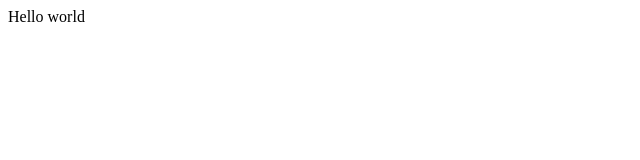
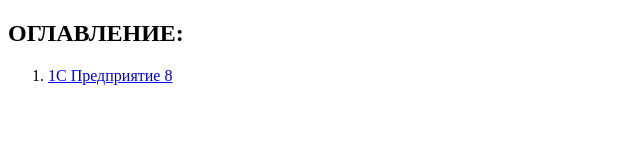
Before and after one commit to morihaos/morihaos-Replit-to-GitHub-Test-Repo, a plain HTML site: page index.html in a window 1280 px wide. Shown: the whole page, without its empty margins (0-640 px from the left). Drawn offline with Linux system fonts and the light colour scheme.

Commit message:
Created
Created repo in Git.

```diff
--- a/index.html
+++ b/index.html
@@ -9,8 +9,10 @@
 </head>
 
 <body>
-  Hello world
-  <script src="script.js"></script>
+  <h2>ОГЛАВЛЕНИЕ:</h2>
+    <ol>
+      <li><a href=./1C/>1С Предприятие 8</a></li>
+    </ol>
 </body>
 
 </html>
```
Also changed, not shown: 1C/index.html (added, +17 -0 lines).
